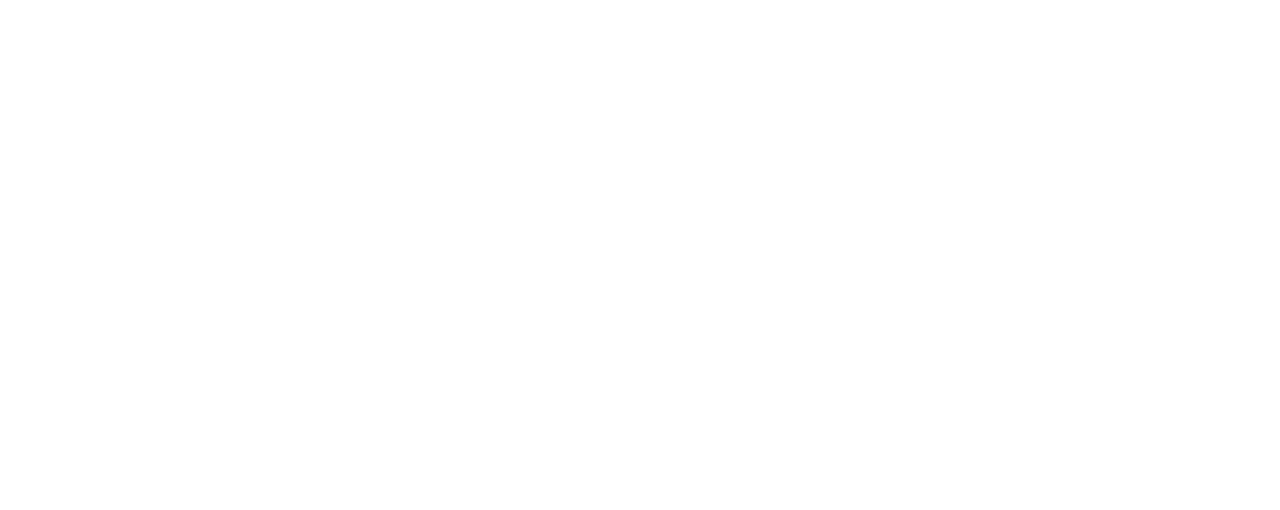
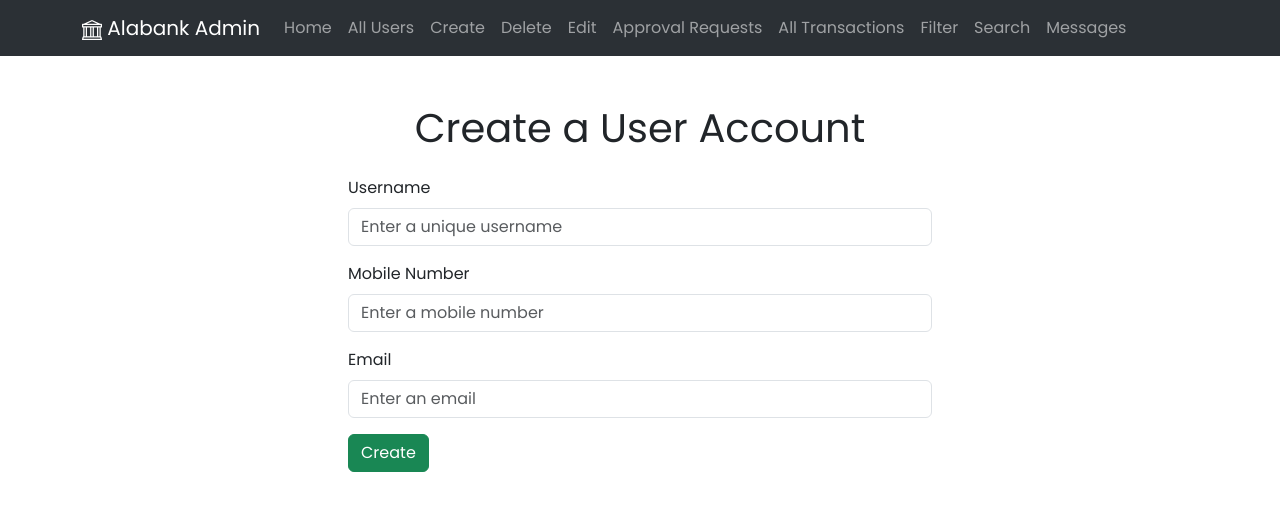
Before and after one commit to ShyHaku/final-project-group7-webdevt, a React (Create React App) app in the folder alabank/: page /create in a window 1280 px wide. Before the commit this address had no page. Shown: the top 510 px of the page. Built offline with nearby package versions, Linux system fonts and the light colour scheme.

Commit message:
edited AdminTrans.js and Users.js, added CreateUser.js

```diff
--- a/alabank/src/App.js
+++ b/alabank/src/App.js
@@ -4,7 +4,8 @@
 import { AdminNavi } from './admin/AdminNavi';
 import { AdminHome } from './admin/AdminHome';
 import { Users } from './admin/Users';
-import { AdminTrans } from './admin/Transactions';
+import { AdminTrans } from './admin/AdminTrans';
+import { CreateUser } from './admin/CreateUser';
 
 
 function App() {
@@ -16,6 +17,7 @@
         <Route index element={<AdminHome />} />
         <Route path='users' element={<Users />} />
         <Route path='transactions' element={<AdminTrans />} />
+        <Route path='create' element={<CreateUser />} />
         </Route>
     </Routes>
     </BrowserRouter>
--- a/alabank/src/admin/AdminNavi.js
+++ b/alabank/src/admin/AdminNavi.js
@@ -16,10 +16,13 @@
           <Nav className="me-auto">
             <Nav.Link as={Link} to="/">Home</Nav.Link>
             <Nav.Link as={Link} to="/users">All Users</Nav.Link>
+            <Nav.Link as={Link} to="/create">Create</Nav.Link>
+            <Nav.Link href="#">Delete</Nav.Link>
+            <Nav.Link href="#">Edit</Nav.Link>
+            <Nav.Link href="#">Approval Requests</Nav.Link>
             <Nav.Link as={Link} to="/transactions">All Transactions</Nav.Link>
-            <Nav.Link href="#">Create Account</Nav.Link>
-            <Nav.Link href="#">Delete Account</Nav.Link>
-            <Nav.Link href="#">Edit Account</Nav.Link>
+            <Nav.Link href="#">Filter</Nav.Link>
+            <Nav.Link href="#">Search</Nav.Link>
             <Nav.Link href="#">Messages</Nav.Link>
           </Nav>
         </Container>
--- a/alabank/src/admin/Transactions.js
+++ b/alabank/src/admin/AdminTrans.js
@@ -5,28 +5,29 @@
     return (
         <>
         <div className="m-5">
-            <h1 className="text-center mb-3">All Transactions</h1>
+            <h1 className="text-center mb-4">All Transactions</h1>
 
             <Table striped hover>
             <thead>
                 <tr>
                 <th>Date</th>
-                <th>Account No.</th>
-                <th>Description</th>
-                <th>Ref</th>
-                <th>Withdrawals</th>
-                <th>Deposits</th>
-                <th>Balance</th>
+                <th>Reference No.</th>
+                <th>Sender</th>
+                <th>Sender Account No.</th>
+                <th>Recipient</th>
+                <th>Recipient Account No.</th>
+                <th>Amount</th>
                 </tr>
             </thead>
             <tbody>
                 <tr>
                 <td>2024-11-26</td>
-                <td>00005-123-456-7</td>
-                <td>Payroll</td>
-                <td colSpan={2}>9685</td>
+                <td>9685</td>
+                <td>user1</td>
+                <td>***1234</td>
+                <td>user2</td>
+                <td>***5678</td>
                 <td>20,000.00</td>
-                <td>22,000.00</td>
                 </tr>
             </tbody>
             </Table>
--- /dev/null
+++ b/alabank/src/admin/CreateUser.js
@@ -0,0 +1,62 @@
+import React from "react";
+import { useState } from 'react';
+import Button from 'react-bootstrap/Button';
+import Form from 'react-bootstrap/Form';
+
+export const CreateUser = () => {
+
+    const [validated, setValidated] = useState(false);
+
+    const handleSubmit = (event) => {
+        const form = event.currentTarget;
+        if (form.checkValidity() === false) {
+        event.preventDefault();
+        event.stopPropagation();
+        }
+
+        setValidated(true);
+    };
+
+    return (
+        <>
+        <div className="m-5">
+            <h1 className="text-center mb-4">Create a User Account</h1>
+
+            <div style={{paddingLeft: 300, paddingRight: 300}}>
+            <Form noValidate validated={validated} onSubmit={handleSubmit}>
+            <Form.Group className="mb-3" controlId="validationCustom01">
+            <Form.Label>Username</Form.Label>
+            <Form.Control
+                required
+                type="text"
+                placeholder="Enter a unique username"
+            />
+            </Form.Group>
+
+            <Form.Group className="mb-3" controlId="validationCustom02">
+            <Form.Label>Mobile Number</Form.Label>
+            <Form.Control
+                required
+                type="text"
+                placeholder="Enter a mobile number"
+                pattern="^09\d{9}$"
+            />
+            </Form.Group>
+
+            <Form.Group className="mb-3" controlId="validationCustom02">
+            <Form.Label>Email</Form.Label>
+            <Form.Control
+                required
+                type="email"
+                placeholder="Enter an email"
+            />
+            </Form.Group>
+
+            <Button variant="success" type="submit">Create</Button>
+
+            </Form>
+            </div>
+        </div>
+        </>
+    )
+}
--- a/alabank/src/admin/Users.js
+++ b/alabank/src/admin/Users.js
@@ -5,29 +5,29 @@
     return (
         <>
         <div className="m-5">
-            <h1 className="text-center mb-3">All Users</h1>
+            <h1 className="text-center mb-4">All Users</h1>
 
             <Table striped hover>
             <thead>
                 <tr>
-                <th>#</th>
+                <th>Username</th>
                 <th>Mobile Number</th>
                 <th>Email</th>
                 </tr>
             </thead>
             <tbody>
                 <tr>
-                <td>1</td>
+                <td>user1</td>
                 <td>0912 345 6789</td>
                 <td>abc@gmail.com</td>
                 </tr>
                 <tr>
-                <td>2</td>
+                <td>user2</td>
                 <td>0912 345 6789</td>
                 <td>abc@gmail.com</td>
                 </tr>
                 <tr>
-                <td>3</td>
+                <td>user3</td>
                 <td>0912 345 6789</td>
                 <td>abc@gmail.com</td>
                 </tr>
```
